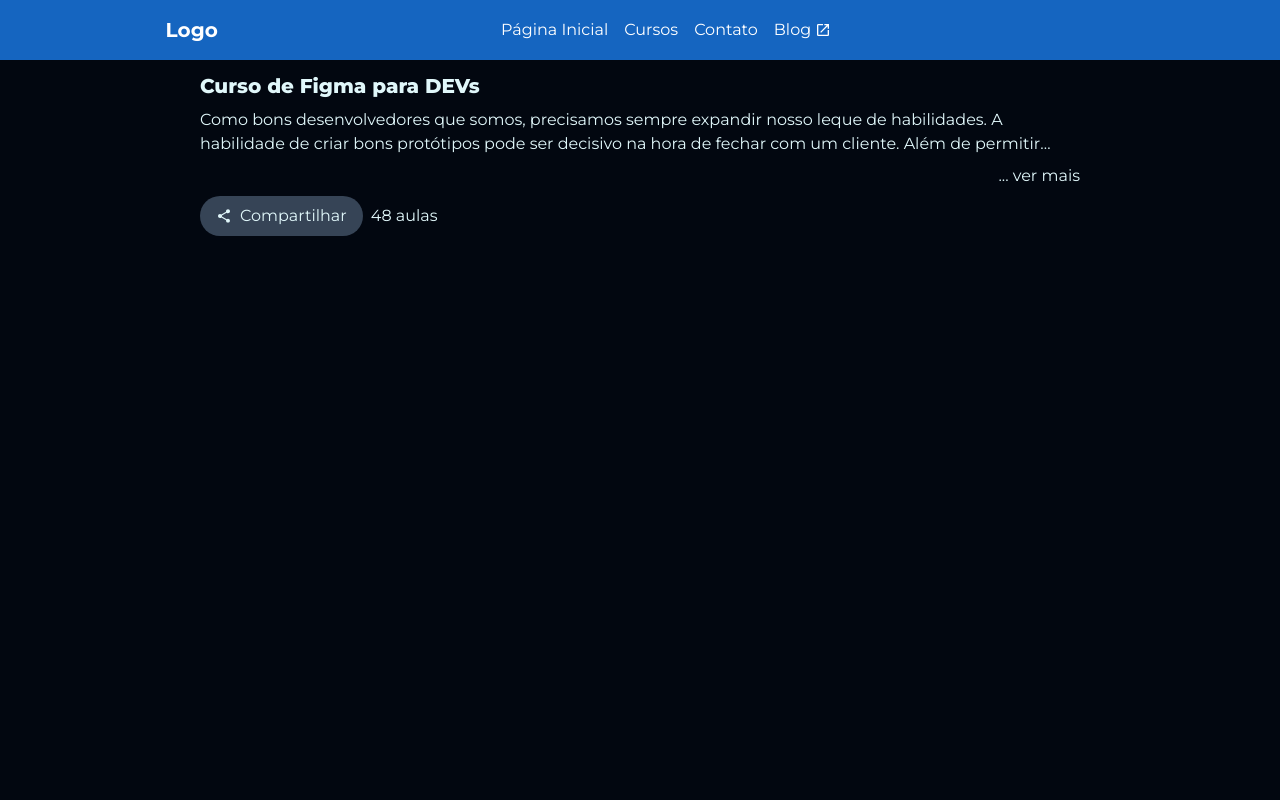
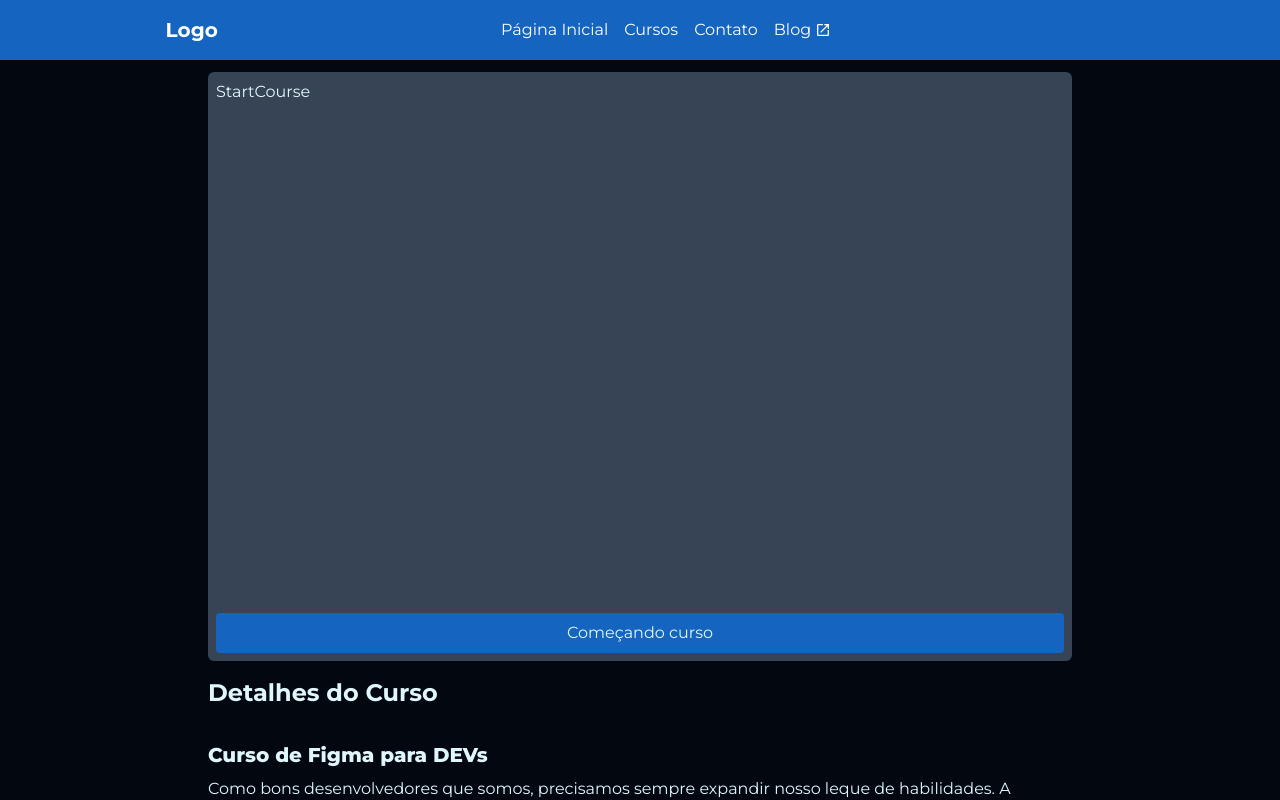
Before and after one commit to DEVLucasLopess/nextjs-course-with-ts, a Next.js app: page /cursos/nextjs in a window 1280 px wide. Built offline with nearby package versions, Linux system fonts and the light colour scheme.

Commit message:
feat: add start course component

```diff
--- a/src/app/cursos/[id]/page.tsx
+++ b/src/app/cursos/[id]/page.tsx
@@ -1,4 +1,5 @@
 import { CourseHeader } from "@/components/course-header/CourseHeader";
+import { StartCourse } from "@/components/startCourse/StartCourse";
 import { Metadata } from "next";
 
 interface Props {
@@ -20,7 +21,13 @@
   return (
     <>
       <main className="max-w-full mt-8 flex justify-center w-full">
-        <div className="w-full min-[880px]:max-w-[880px]">
+        <div className="w-full min-[880px]:max-w-[880px] px-2 flex flex-col gap-4">
+          <StartCourse
+            idClass="1"
+            imageUrl="https://i.ytimg.com/vi/SVepTuBK4V0/hqdefault.jpg"
+            idCourse="1"
+          />
+          <h1 className="text-2xl font-bold mb-4">Detalhes do Curso</h1>
           <CourseHeader />
         </div>
       </main>
--- a/src/components/course-header/componentes/ContentCopy.tsx
+++ b/src/components/course-header/componentes/ContentCopy.tsx
@@ -33,7 +33,7 @@
         <DropdownMenu.Trigger asChild>{children}</DropdownMenu.Trigger>
 
         <DropdownMenu.Portal>
-          <DropdownMenu.Content className="p-2 bg-paper border border-primary rounded-lg flex flex-col gap-2 mt-1">
+          <DropdownMenu.Content className="p-2 m-2 bg-paper border border-primary rounded-lg flex flex-col gap-2 mt-1">
             <span>{title}</span>
             <div className="flex items-center gap-2">
               <input
--- a/src/components/header/Header.tsx
+++ b/src/components/header/Header.tsx
@@ -27,7 +27,7 @@
           </Link>
           <button
             onClick={() => handleDrawerOpen(true)}
-            className="mr-6 mt-0.5 cursor-pointer md:hidden"
+            className="mt-0.5 cursor-pointer md:hidden"
           >
             <MdMenu className="text-white md:hidden size-6" />
           </button>
--- a/src/components/section/Section.tsx
+++ b/src/components/section/Section.tsx
@@ -1,7 +1,7 @@
 "use client";
 import { MdKeyboardArrowLeft, MdKeyboardArrowRight } from "react-icons/md";
 import { Card, iCardProps } from "../card/Card";
-import { UIEvent, useEffect, useRef, useState } from "react";
+import { UIEvent, useRef, useState } from "react";
 
 interface ISectionProps {
   title?: string;
--- /dev/null
+++ b/src/components/startCourse/StartCourse.tsx
@@ -0,0 +1,37 @@
+import Link from "next/link";
+import { MdPlayCircleOutline } from "react-icons/md";
+
+interface StartCourseProps {
+  idCourse: string;
+  idClass: string;
+  imageUrl: string;
+}
+
+export const StartCourse = ({
+  imageUrl,
+  idCourse,
+  idClass,
+}: StartCourseProps) => {
+  return (
+    <div className="p-2 bg-paper rounded-md flex flex-col gap-4">
+      StartCourse
+      <Link
+        href={`/player/${idCourse}/${idClass}`}
+        style={{
+          backgroundImage: `url${imageUrl})`,
+        }}
+        className="w-ful bg-red bg-cover bg-no-repeat aspect-video bg-center"
+      >
+        <div className="w-full h-full flex items-center justify-center bg-background rounded opacity-0 hover:opacity-70 transition-opacity">
+          <MdPlayCircleOutline size={58} />
+        </div>
+      </Link>
+      <Link
+        href="/player/{idCourse}/{idClass}"
+        className="bg-primary p-2 px-3 rounded text-center"
+      >
+        Começando curso
+      </Link>
+    </div>
+  );
+};
```
